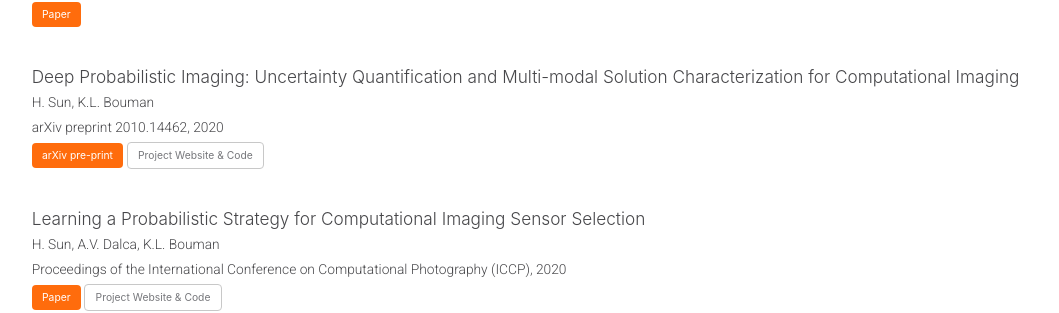
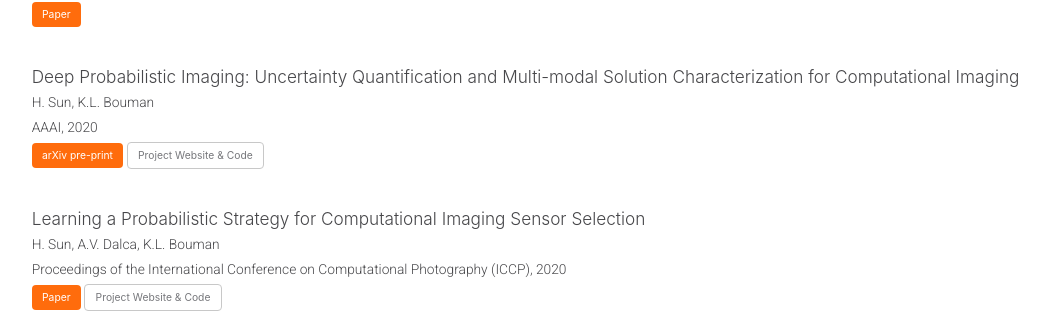
Before and after one commit to boumangroup/boumangroup.github.io, a Jekyll site: the page built from _pages/publications.html, in a window 1280 px wide and 900 px high, scrolled down 1004 px. Shown: the part 141-454 px from the top of the window, without its empty margins (59-1118 px from the left). Built offline with Jekyll 4.4.1, drawn with Linux system fonts in a browser that asks for light colours; a script that is not in the unit is left out.

Commit message:
update publication venue for DPI

```diff
--- a/_data/publications.yml
+++ b/_data/publications.yml
@@ -55,7 +55,7 @@ Sparse Interferometric Measurements"
       - "[Paper](https://www.cambridge.org/core/journals/flow/article/wind-speed-inference-from-environmental-flowstructure-interactions/422CF5FD9C9DD7FE834E7C0FEBC7A2FA){: .btn .btn--orange}"
   - title: "Deep Probabilistic Imaging: Uncertainty Quantification and Multi-modal Solution Characterization for Computational Imaging"
     authors: "H. Sun, K.L. Bouman"
-    venue: "arXiv preprint 2010.14462, 2020"
+    venue: "AAAI, 2020"
     links:
       - "[arXiv pre-print](https://arxiv.org/abs/2010.14462){: .btn .btn--orange}"
       - "[Project Website & Code](http://imaging.cms.caltech.edu/dpi/){: .btn .btn--inverse}"
```
